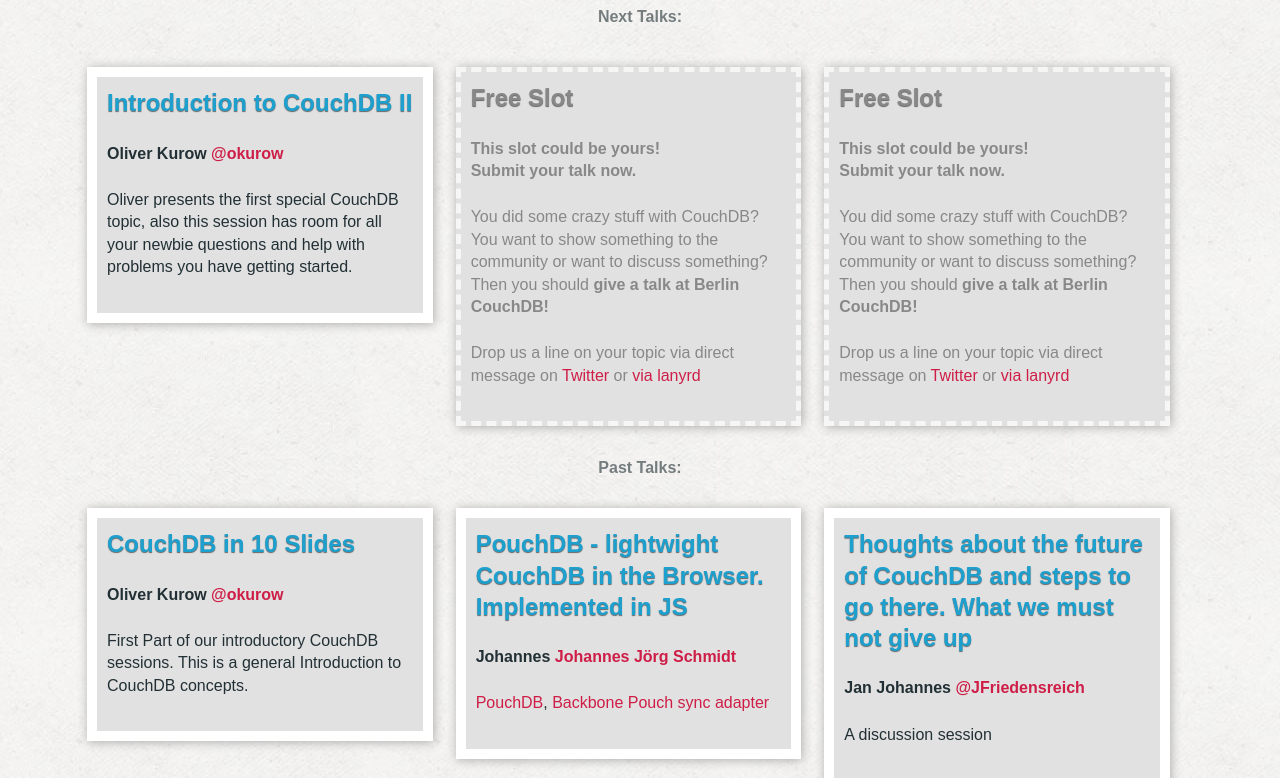
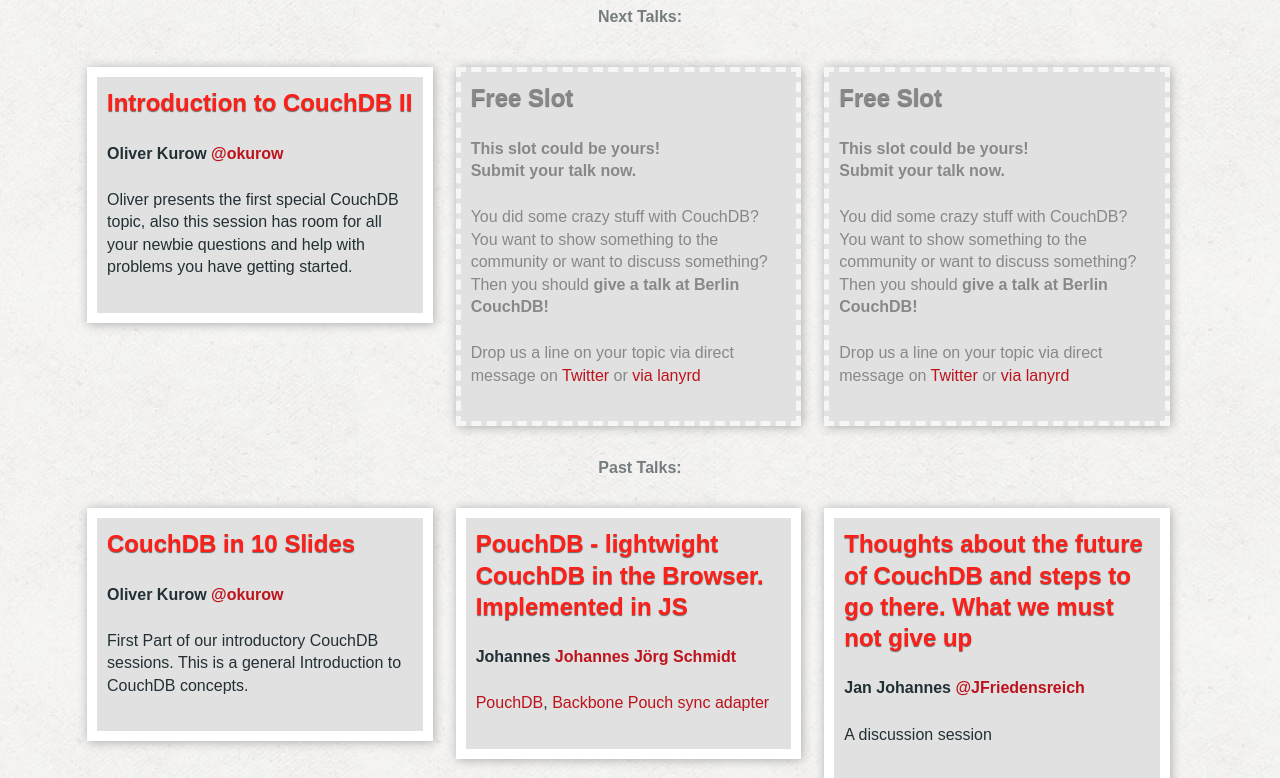
Before and after one commit to janl/berlin-couchdb, a plain HTML site: page index.html in a window 1280 px wide. Shown: the part 461-1239 px from the top of the page. Drawn offline with Linux system fonts and the light colour scheme; a web font is replaced by a local one.

Commit message:
Adjust Color scheme to offical CouchDB colors

```diff
--- a/css/style.css
+++ b/css/style.css
@@ -120,7 +120,7 @@ h3,
 h4,
 h5,
 h6 {
-  color: #1ea0ce;
+  color: #FF1F18;
   font-family : 'Droid Sans', sans-serif;
   font-weight: 700;
   font-size: 50%;
@@ -266,12 +266,12 @@ font-size : 0.85em;}
 a,
 a:visited {
 outline : none;
-color : #ce1e47;
+color : #BD131C;
 text-decoration : none; }
 
 a:hover {
 outline : none;
-color : #223035;
+color : #BD131C;
 text-decoration : underline; }
 
 a:active,
```
